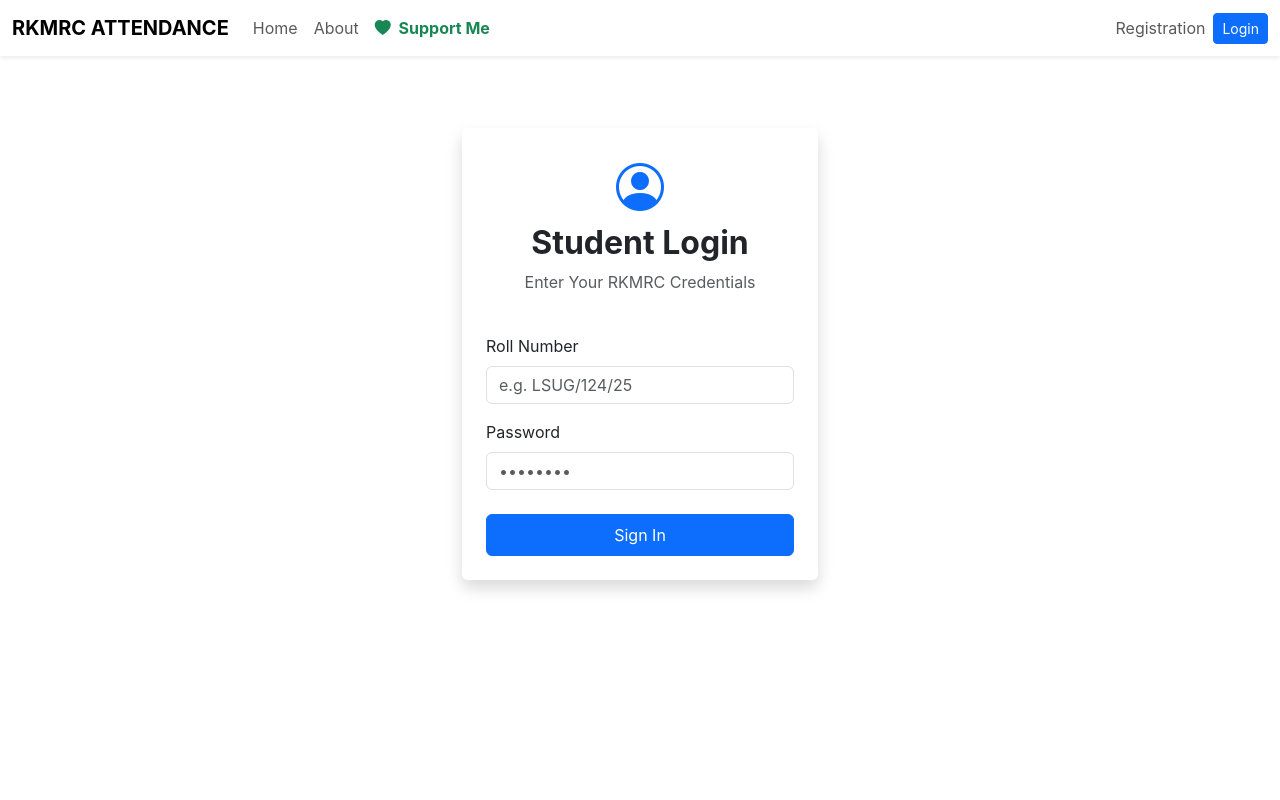
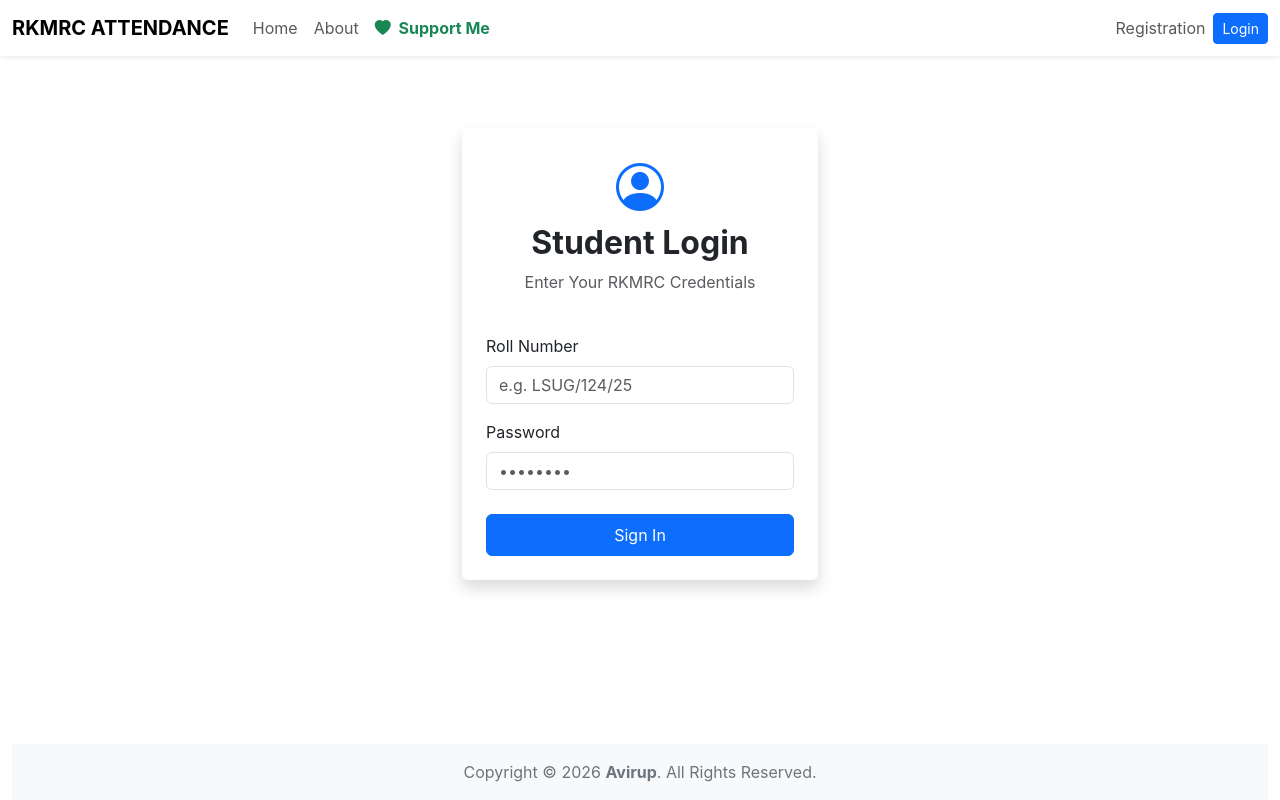
Before and after one commit to avirup04/rkmrc_attendance, a React (Create React App) app: page /login in a window 1280 px wide. Built offline with nearby package versions, Linux system fonts and the light colour scheme.

Commit message:
Last change before exhibition!

```diff
--- a/public/index.html
+++ b/public/index.html
@@ -28,7 +28,7 @@
   <link rel="stylesheet" href="https://cdn.jsdelivr.net/npm/bootstrap-icons@1.11.3/font/bootstrap-icons.min.css">
 
 
-  <title>React App</title>
+  <title>RKMRC Attendance</title>
 </head>
 
 <body>
--- a/src/App.js
+++ b/src/App.js
@@ -1,5 +1,5 @@
 import React, { useState, useEffect } from 'react';
-import { BrowserRouter as Router, Routes, Route, Navigate } from "react-router-dom"; // Added 'Navigate'
+import { BrowserRouter as Router, Routes, Route, Navigate } from "react-router-dom";
 import './App.css';
 
 // Components
@@ -8,7 +8,8 @@ import Home from "./components/Home";
 import About from "./components/About";
 import Login from "./components/Login";
 import Register from "./components/Register";
-import Donate from "./components/Donate"; // Make sure path is correct
+import Donate from "./components/Donate";
+import Footer from "./components/Footer";
 
 // Portal Components
 import Dashboard from "./components/portal/Dashboard";
@@ -16,16 +17,13 @@ import Attendance from './components/portal/Attendance';
 import Routine from './components/portal/Routine';
 import SideNav from './components/portal/SideNav';
 
-// --- 1. THE SECURITY GUARD ---
-// This component checks if you are allowed to enter
+// --- SECURITY GUARD ---
 const ProtectedRoute = ({ children }) => {
-  const isAuthenticated = !!localStorage.getItem('roll_no'); // Check for roll number
+  const isAuthenticated = !!localStorage.getItem('roll_no');
 
   if (!isAuthenticated) {
-    // If not logged in, kick them to Login page
     return <Navigate to="/login" replace />;
   }
-  // If logged in, let them see the page
   return children;
 };
 
@@ -46,26 +44,35 @@ function App() {
 
   return (
     <Router>
+      {/* 1. OUTER WRAPPER: Ensures the app is at least 100% of screen height */}
+      <div className="d-flex flex-column min-vh-100">
+
         <Navbar title="RKMRC ATTENDANCE" />
 
-      {/* Sidebar appears on ALL pages if logged in */}
+        {/* 2. MIDDLE SECTION: Holds Sidebar (Left) and Content (Right) */}
+        <div className="d-flex flex-grow-1 position-relative">
+
+          {/* Sidebar (Only shows if logged in) */}
           {isLoggedIn && <SideNav />}
 
+          {/* 3. CONTENT AREA WRAPPER */}
+          {/* We make this a Flex Column so we can push the footer down inside it */}
           <div
-        className={isLoggedIn ? "main-page-wrapper" : "container-fluid"}
+            className={`${isLoggedIn ? "main-page-wrapper" : "container-fluid"} d-flex flex-column w-100`}
             style={{ paddingTop: '80px' }}
           >
+
+            {/* 4. ROUTES WRAPPER: This grows to fill all empty space */}
+            <div className="flex-grow-1">
               <Routes>
-            {/* PUBLIC ROUTES (Anyone can see these) */}
+                  {/* PUBLIC ROUTES */}
                   <Route path="/" element={<Home />} />
                   <Route path="/about" element={<About />} />
                   <Route path="/login" element={<Login />} />
                   <Route path="/register" element={<Register />} />
                   <Route path="/donate" element={<Donate />} />
 
-            {/* --- PROTECTED ROUTES (Only Logged-in Users) --- */}
-            {/* We wrap these in our new Security Guard */}
-
+                  {/* PROTECTED ROUTES */}
                   <Route path="/dashboard" element={
                     <ProtectedRoute>
                       <Dashboard />
@@ -83,8 +90,14 @@ function App() {
                       <Routine />
                     </ProtectedRoute>
                   } />
+              </Routes>
+            </div>
 
-        </Routes>
+            {/* 5. FOOTER: Now it sits safely at the bottom of the content area */}
+            <Footer />
+
+          </div>
+        </div>
       </div>
     </Router>
   );
--- /dev/null
+++ b/src/components/Footer.js
@@ -0,0 +1,14 @@
+import React from 'react';
+
+export default function Footer() {
+  return (
+    // 'mt-auto' pushes the footer to the bottom if the page content is short
+    <footer className="bg-light text-center text-secondary py-3 mt-auto">
+      <div className="container">
+        <p className="mb-0">
+          Copyright &copy; 2026 <strong>Avirup</strong>. All Rights Reserved.
+        </p>
+      </div>
+    </footer>
+  );
+}
--- a/src/components/Home.js
+++ b/src/components/Home.js
@@ -1,37 +1,36 @@
 import React from 'react';
-import { useNavigate } from 'react-router-dom'; // 1. Import the hook
+import { useNavigate } from 'react-router-dom';
 import FeatureCard from './FeatureCard';
 
-// 2. Changed from "class" to "function"
+// 1. IMPORT YOUR IMAGE HERE
+// (Make sure the file name matches exactly what you saved!)
+import heroImage from '../assets/home_hero.png';
+
 export default function Home(props) {
-  const navigate = useNavigate(); // 3. Initialize the navigation hook
+  const navigate = useNavigate();
 
-  // 4. The Logic Function
   const handleCheckAttendance = () => {
-    // Check if 'roll_no' exists in storage (means user is logged in)
     const isLoggedIn = !!localStorage.getItem('roll_no');
 
     if (isLoggedIn) {
-      navigate('/dashboard'); // Go to Dashboard
+      navigate('/dashboard');
     } else {
-      navigate('/login'); // Go to Login
+      navigate('/login');
     }
   };
 
   return (
     <>
       <div>
-        {/* Fixed className syntax: merged classes into one string */}
         <div className='bg-light p-5 mb-4 rounded-3'>
           <div className='container-fluid py-5'>
             <div className='row align-items-center'>
-              {/* Left Column */}
+
+              {/* Left Column (Text) */}
               <div className='col-md-7 text-start'>
-                {/* Changed 'this.props.dept' to 'props.dept' */}
                 <h1 className='display-5 fw-bold'>Welcome, Students of RKMRC</h1>
                 <p className='col-md-8 fs-4'>Track your attendance across your specific semester routine and stay ahead of debarment.</p>
 
-                {/* 5. ATTACH THE FUNCTION HERE */}
                 <button
                   className='btn btn-primary btn-lg'
                   type='button'
@@ -41,44 +40,40 @@ export default function Home(props) {
                 </button>
               </div>
 
-              {/* Right Column */}
+              {/* Right Column (Image) */}
               <div className='col-md-5 d-flex justify-content-center align-items-center'>
+
+                {/* 2. USE THE IMPORTED VARIABLE HERE */}
                 <img
-                  src='https://cdni.iconscout.com/illustration/premium/thumb/student-reading-book-illustration-download-in-svg-png-gif-file-formats--person-education-study-pack-people-illustrations-4545938.png'
+                  src={heroImage}
                   className="img-fluid"
-                  alt="Student Illustration"
+                  alt="Students tracking attendance"
                   style={{ maxHeight: '300px', width: 'auto' }}
                 />
+
               </div>
             </div>
           </div>
         </div>
       </div>
 
-      <div className='container my-5 text-center'> {/* Fixed 'text center' to 'text-center' */}
+      <div className='container my-5 text-center'>
         <div className='row g-4'>
-
-          {/* 1st card */}
           <FeatureCard
             iconName="bi-calendar3"
             title="Semester Routines"
             description={`Personalize Tracking for different schedules for the ${props.dept || "Department"}.`}
           />
-
-          {/* 2nd card */}
           <FeatureCard
             iconName="bi-calculator"
             title="Instant Calculation"
             description="Know your attendance percentage in one click. Get instant results."
           />
-
-          {/* 3rd card */}
           <FeatureCard
             iconName="bi-exclamation-triangle-fill text-danger"
             title="Avoid Debarment"
             description="Receive warnings if your attendance falls below the required criteria"
           />
-
         </div>
       </div>
     </>
```
Also changed, not shown: src/assets/home_hero.png (added), 1 other file (tests, documents, lock files or other folders). Lines whose indentation alone changed are shown as unchanged.
